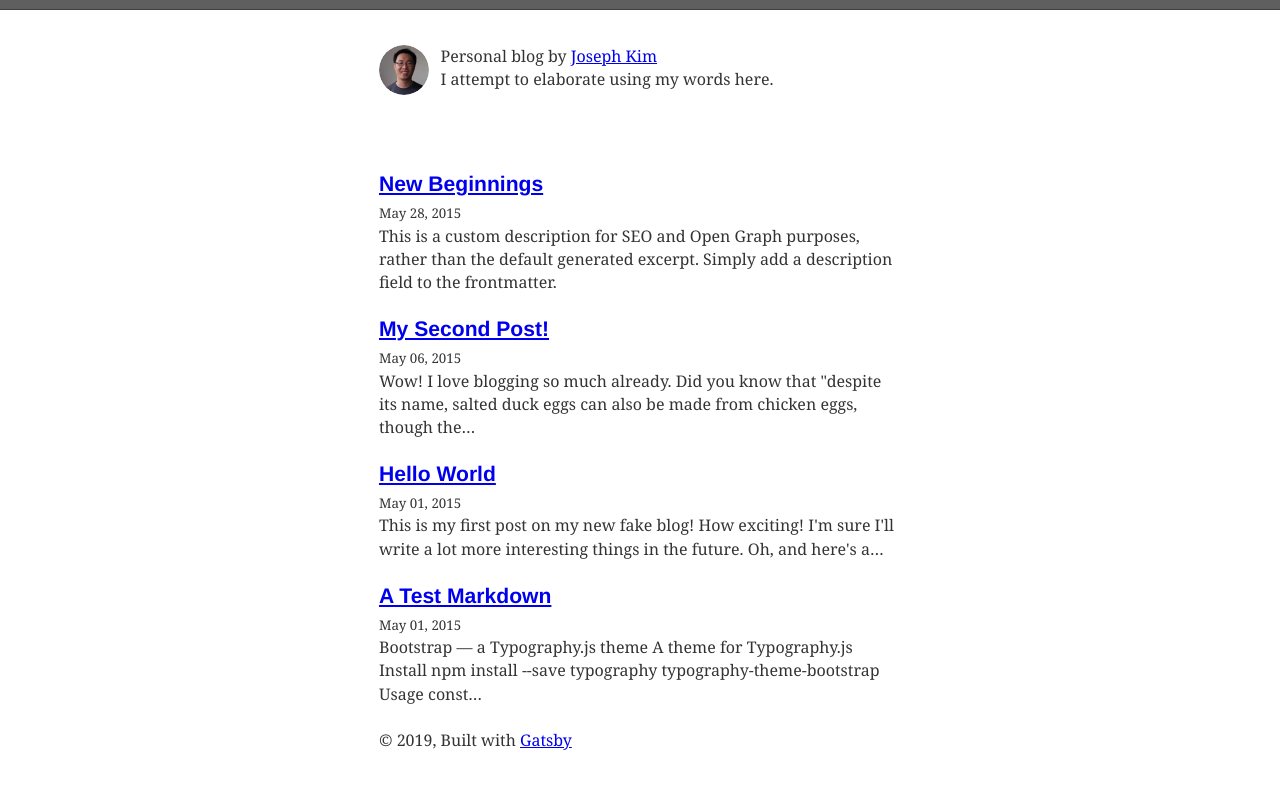
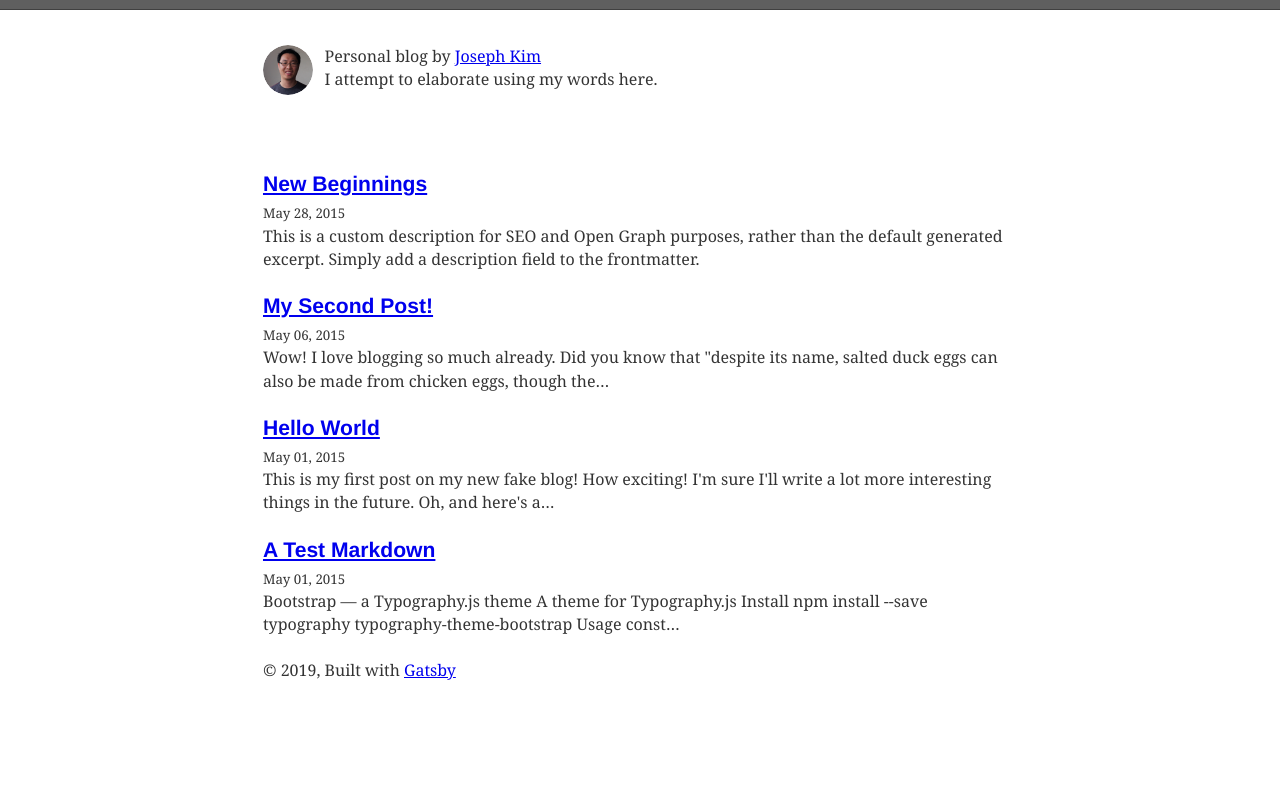
Before and after one commit to jsphkm/inwords, a Gatsby site: page / in a window 1280 px wide. Shown: the part 50-837 px from the top of the page. After the commit the page ends 800 px from the top, so only its background shows below. Built offline with nearby package versions, Linux system fonts and the light colour scheme; Gatsby itself is replaced by a stand-in of ours; some packages are replaced by stand-ins of ours; what typography-theme-bootstrap would draw is missing.

Commit message:
Change maxWidth of the container

```diff
--- a/src/components/layout.js
+++ b/src/components/layout.js
@@ -67,7 +67,8 @@ class Layout extends React.Component {
         style={{
           marginLeft: `auto`,
           marginRight: `auto`,
-          maxWidth: rhythm(24),
+          // maxWidth: rhythm(24),
+          maxWidth: rhythm(34),
           padding: `${rhythm(1.5)} ${rhythm(3 / 4)}`,
         }}
       >
```
